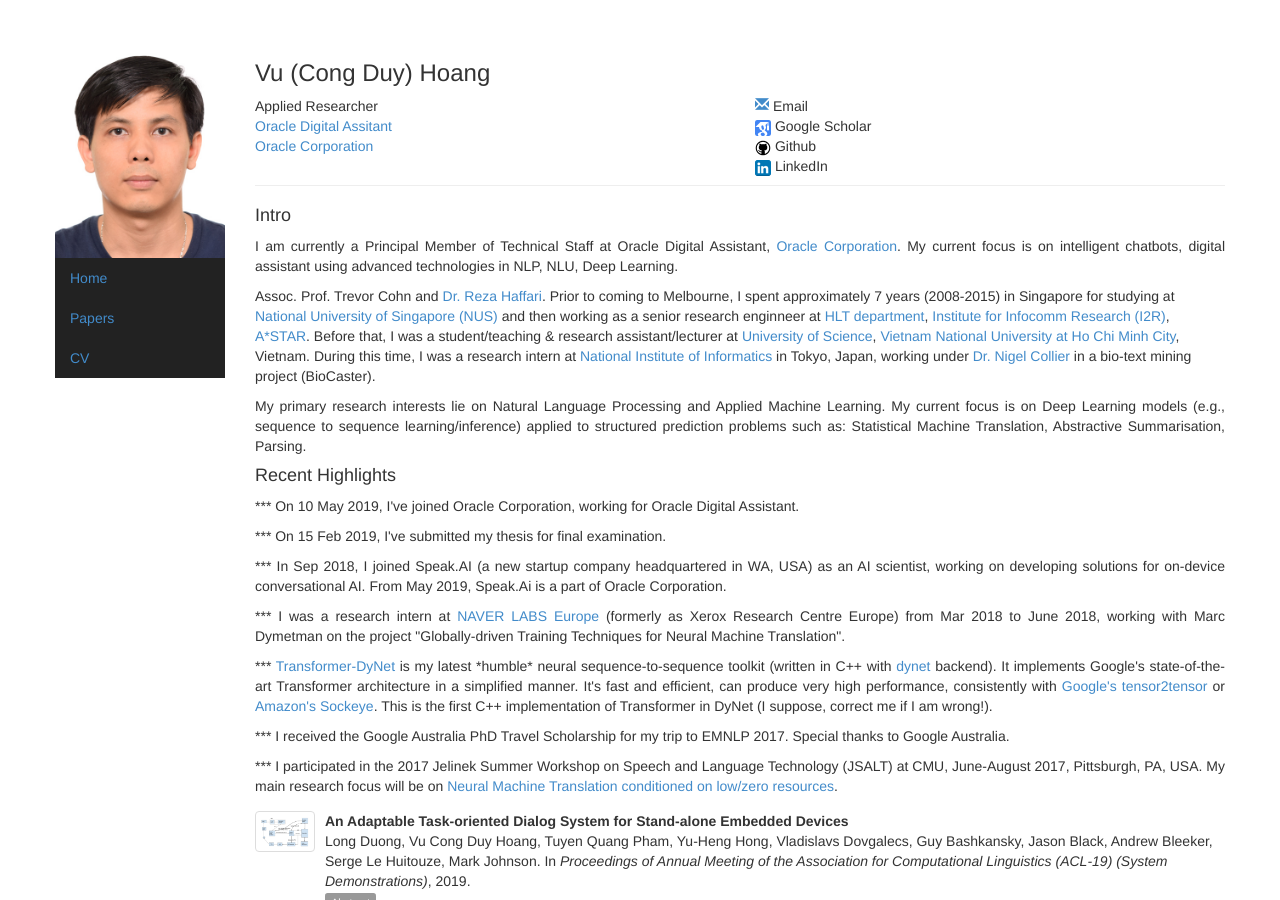
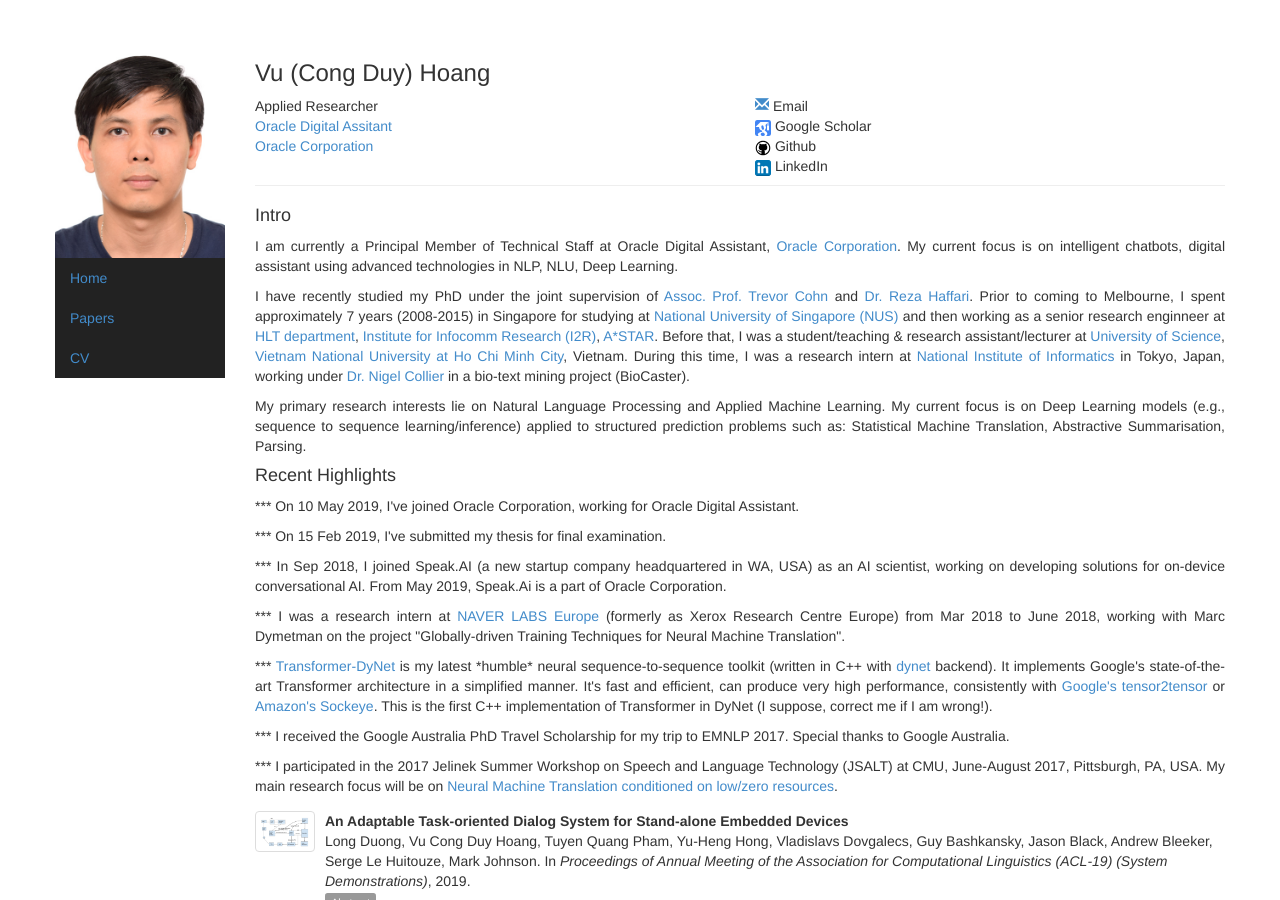
Before and after one commit to duyvuleo/duyvuleo.github.io, a Jekyll site: the page built from index.html, in a window 1280 px wide and 900 px high. Built offline with Jekyll 4.4.1, drawn with Linux system fonts in a browser that asks for light colours.

Commit message:
Update index.html

```diff
--- a/index.html
+++ b/index.html
@@ -34,7 +34,7 @@ picture: vu
 
 <h4>Intro</h4>
 <p style="text-align: justify;">I am currently a Principal Member of Technical Staff at Oracle Digital Assistant, <a href="https://www.oracle.com/index.html">Oracle Corporation</a>. My current focus is on intelligent chatbots, digital assistant using advanced technologies in NLP, NLU, Deep Learning.</p>
-<p I have recently studied my PhD under the joint supervision of <a href="http://people.eng.unimelb.edu.au/tcohn/">Assoc. Prof. Trevor Cohn</a> and <a href="http://users.monash.edu.au/~gholamrh/">Dr. Reza Haffari</a>. Prior to coming to Melbourne, I spent approximately 7 years (2008-2015) in Singapore for studying at <a href="http://nus.edu.sg/">National University of Singapore (NUS)</a> and then working as a senior research enginneer at <a href="http://www.i2r.a-star.edu.sg/hlt/">HLT department</a>, <a href="http://www.i2r.a-star.edu.sg/">Institute for Infocomm Research (I2R)</a>, <a href="https://www.a-star.edu.sg/">A*STAR</a>. Before that, I was a student/teaching &amp; research assistant/lecturer at <a href="https://www.fit.hcmus.edu.vn/vn/Default.aspx?tabid=325">University of Science</a>, <a href="http://en.vnuhcm.edu.vn/">Vietnam National University at Ho Chi Minh City</a>, Vietnam. During this time, I was a research intern at <a href="http://www.nii.ac.jp/en/">National Institute of Informatics</a> in Tokyo, Japan, working under <a href="https://sites.google.com/site/nhcollier/">Dr. Nigel Collier</a> in a bio-text mining project (BioCaster).</p>
+<p style="text-align: justify;">I have recently studied my PhD under the joint supervision of <a href="http://people.eng.unimelb.edu.au/tcohn/">Assoc. Prof. Trevor Cohn</a> and <a href="http://users.monash.edu.au/~gholamrh/">Dr. Reza Haffari</a>. Prior to coming to Melbourne, I spent approximately 7 years (2008-2015) in Singapore for studying at <a href="http://nus.edu.sg/">National University of Singapore (NUS)</a> and then working as a senior research enginneer at <a href="http://www.i2r.a-star.edu.sg/hlt/">HLT department</a>, <a href="http://www.i2r.a-star.edu.sg/">Institute for Infocomm Research (I2R)</a>, <a href="https://www.a-star.edu.sg/">A*STAR</a>. Before that, I was a student/teaching &amp; research assistant/lecturer at <a href="https://www.fit.hcmus.edu.vn/vn/Default.aspx?tabid=325">University of Science</a>, <a href="http://en.vnuhcm.edu.vn/">Vietnam National University at Ho Chi Minh City</a>, Vietnam. During this time, I was a research intern at <a href="http://www.nii.ac.jp/en/">National Institute of Informatics</a> in Tokyo, Japan, working under <a href="https://sites.google.com/site/nhcollier/">Dr. Nigel Collier</a> in a bio-text mining project (BioCaster).</p>
 <p style="text-align: justify;">My primary research interests lie on Natural Language Processing and Applied Machine Learning. My current focus is on Deep Learning models (e.g., sequence to sequence learning/inference) applied to structured prediction problems such as: Statistical Machine Translation, Abstractive Summarisation, Parsing.</p>
 
 <h4>Recent Highlights</h4>
```
